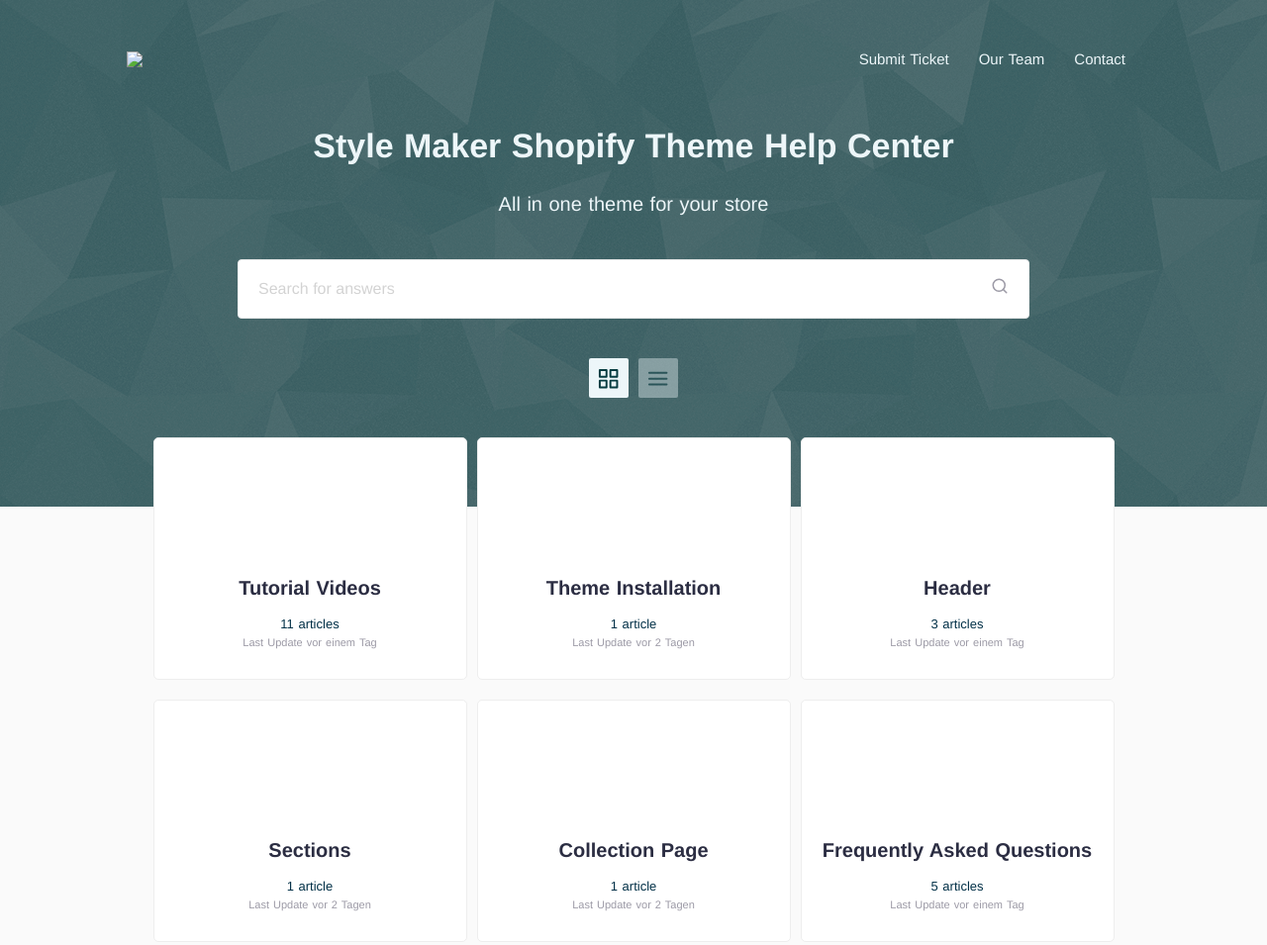
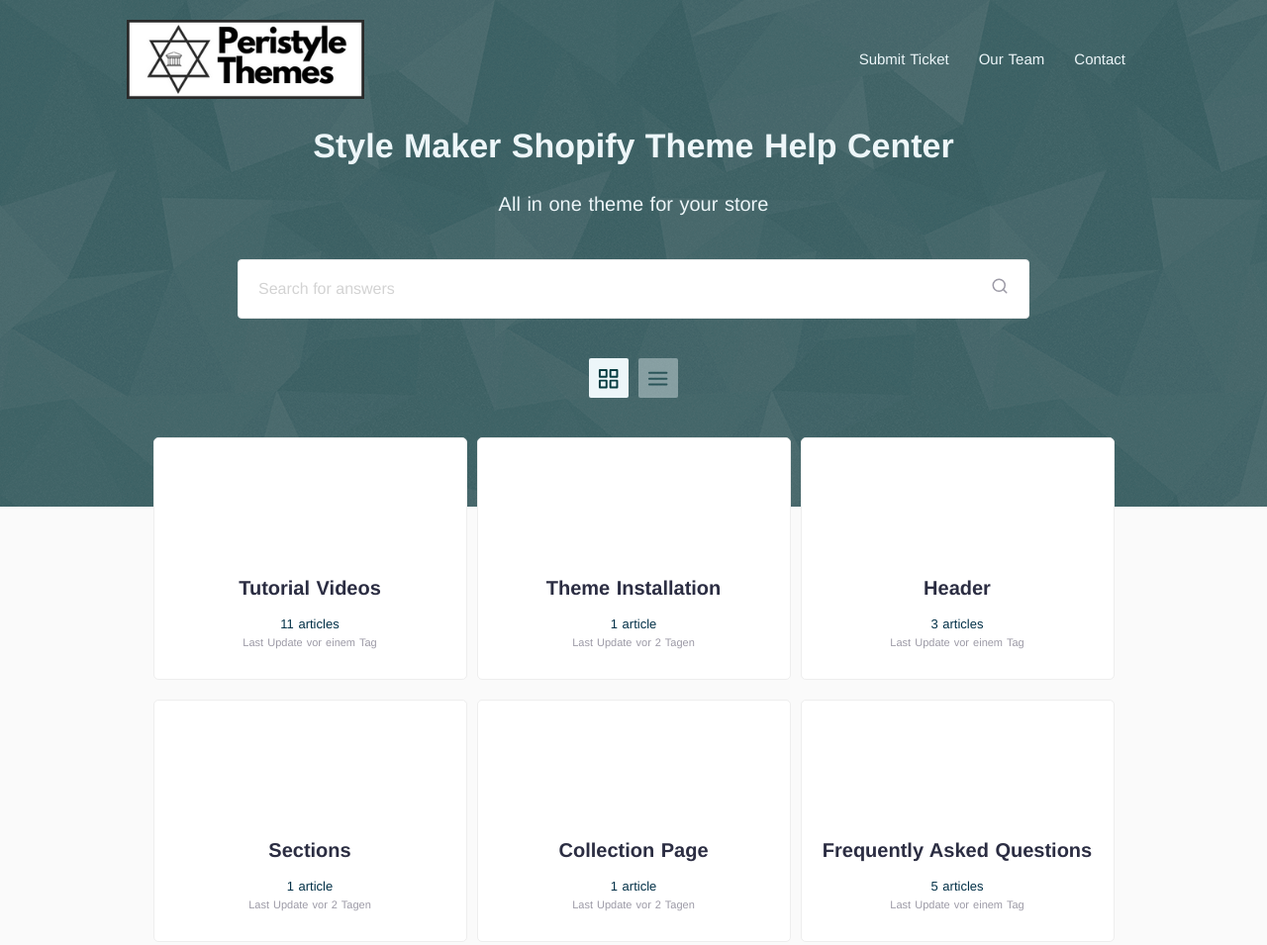
Before and after one commit to peristylethemes/stylemakerthemesupport, a plain HTML site: page index.html in a window 1280 px wide. Shown: the top 955 px of the page at 99% size. Drawn offline with Linux system fonts and the light colour scheme; a web font is replaced by a local one.

Commit message:
Update index.html

```diff
--- a/index.html
+++ b/index.html
@@ -30,7 +30,7 @@
               <div id="header-top">
                 <a href="index.html" aria-current="page" id="header-logo" class="hompage-link nuxt-link-exact-active nuxt-link-active">
                   <div class="logo">
-                    <img src="assets/peristylelogoimage.png">
+                    <img src="assets/peristylelogo.png">
                   </div>
                   <!--<div id="kb-title"> Style Maker Theme Help </div>-->
                 </a>
```
